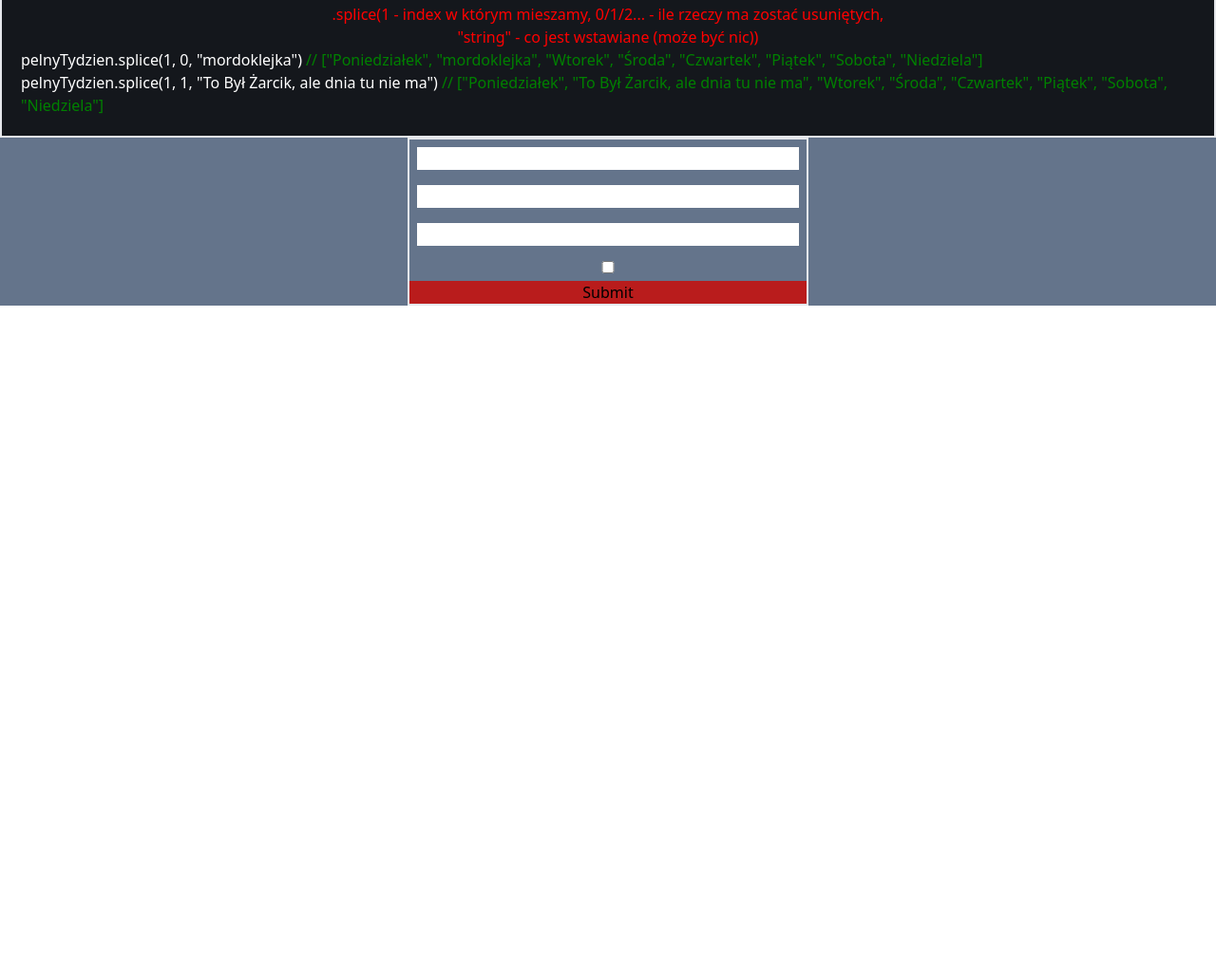
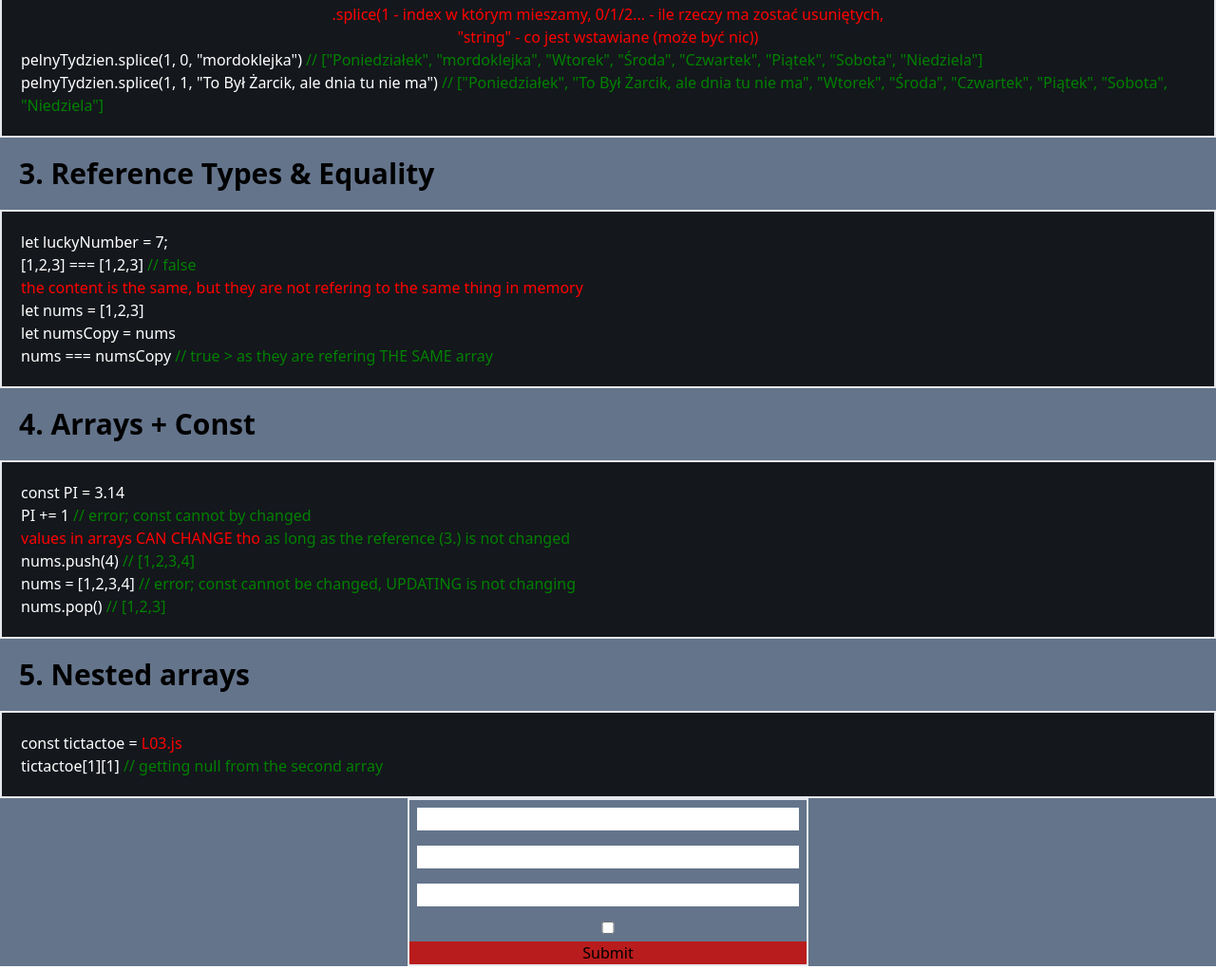
Before and after one commit to CarelessPepper47/Diff, a website: page L03.html in a window 1280 px wide. Shown: the part 1757-2778 px from the top of the page at 95% size. Before the commit the page ends 2095 px from the top, so only its background shows below. Drawn offline with Linux system fonts and the light colour scheme.

Commit message:
L03 - Arraye DONE

```diff
--- a/L03.html
+++ b/L03.html
@@ -224,6 +224,62 @@
           </div>
         </div>
       </section>
+      <section>
+        <div>
+          <h1 class="text-3xl m-5 font-semibold">
+            3. Reference Types & Equality
+          </h1>
+          <div class="flex flex-col border-2 bg-black/80 text-white p-5">
+            <p>let luckyNumber = 7;</p>
+            <p>[1,2,3] === [1,2,3] <span class="kom"> // false</span></p>
+            <p class="disclaimer">
+              the content is the same, but they are not refering to the same
+              thing in memory
+            </p>
+            <p>let nums = [1,2,3]</p>
+            <p>let numsCopy = nums</p>
+            <p>
+              nums === numsCopy
+              <span class="kom">
+                // true > as they are refering THE SAME array</span
+              >
+            </p>
+          </div>
+        </div>
+      </section>
+      <section>
+        <h1 class="text-3xl m-5 font-semibold">4. Arrays + Const</h1>
+        <div class="flex flex-col border-2 bg-black/80 text-white p-5">
+          <p>const PI = 3.14</p>
+          <p>
+            PI += 1 <span class="kom"> // error; const cannot by changed</span>
+          </p>
+          <p class="disclaimer">
+            values in arrays CAN CHANGE tho
+            <span class="kom">
+              as long as the reference (3.) is not changed</span
+            >
+          </p>
+          <p>nums.push(4) <span class="kom"> // [1,2,3,4]</span></p>
+          <p>
+            nums = [1,2,3,4]
+            <span class="kom">
+              // error; const cannot be changed, UPDATING is not changing</span
+            >
+          </p>
+          <p>nums.pop() <span class="kom"> // [1,2,3]</span></p>
+        </div>
+      </section>
+      <section>
+        <h1 class="text-3xl m-5 font-semibold">5. Nested arrays</h1>
+        <div class="flex flex-col border-2 bg-black/80 text-white p-5">
+          <p>const tictactoe = <span class="disclaimer">L03.js</span></p>
+          <p>
+            tictactoe[1][1]
+            <span class="kom"> // getting null from the second array</span>
+          </p>
+        </div>
+      </section>
       <form action="" class="">
         <div class="border-2 flex flex-col w-[33%] mx-auto">
           <input type="text" name="" id="imie" class="m-2" />
--- a/L03.js
+++ b/L03.js
@@ -102,3 +102,24 @@ let dniWeekendowe = ["Sobota", "Niedziela"];
 let pelnyTydzien = dniPracujace.concat(dniWeekendowe);
 
 dniPracujace.reverse();
+
+const tictactoe = [
+    ["X", "X", 0],
+    [0, null, "X"],
+    [0, "X", "X"]
+];
+
+tictactoe[1][1];
+
+// DO NOT TOUCH!!! (please)
+const airplaneSeats = [
+    ['Ruth', 'Anthony', 'Stevie'],
+    ['Amelia', 'Pedro', 'Maya'],
+    ['Xavier', 'Ananya', 'Luis'],
+    ['Luke', null, 'Deniz'],
+    ['Rin', 'Sakura', 'Francisco']
+];
+
+// YOUR CODE GOES BELOW THIS LINE:
+
+airplaneSeats[3][1] = 'Hugo'
```
